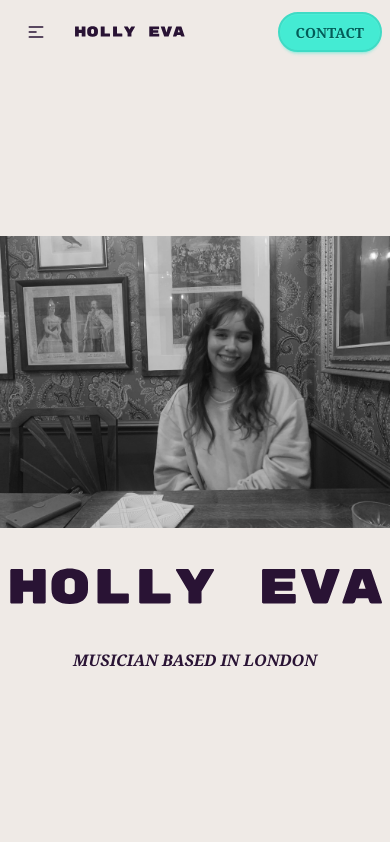
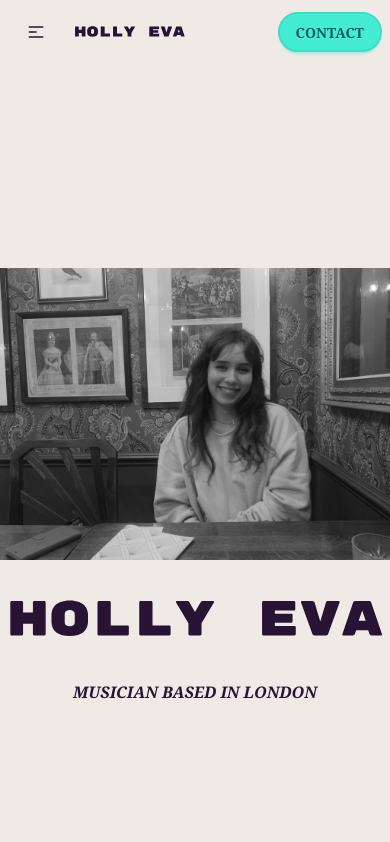
Before and after one commit to Roman-Pretty/holly-eva, a Vue app: page / in a window 390 px wide. Shown: the top 842 px of the page. Built offline with nearby package versions, Linux system fonts and the light colour scheme.

Commit message:
size fix

```diff
--- a/src/components/Hero.vue
+++ b/src/components/Hero.vue
@@ -1,5 +1,5 @@
 <template>
-    <div class="hero bg-base-200 min-h-[calc(100dvh-4rem)] flex items-center justify-center">
+    <div class="hero bg-base-200 sm:min-h-[calc(100vh-4rem)] min-h-[100dvh] flex items-center justify-center">
         <div class="text-start hero-content flex-col items-center px-0 mx-0">
             <img src="../assets/holly.jpg" alt="music" class="lg:max-w-[30vw] md:max-w-[50vw] sm:max-w-[60vw] max-w-full" />
             <img src="../assets/hollylogo.svg" alt="music" class="lg:max-w-[46vw] md:max-w-[50vw] sm:max-w-[60vw]" />
```
Also changed, not shown: 1 other file (tests, documents, lock files or other folders).
